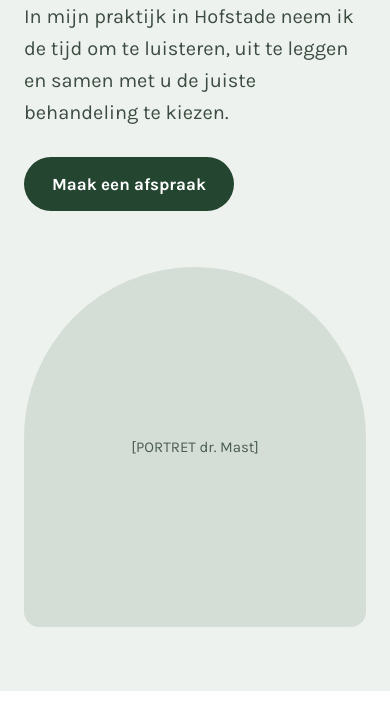
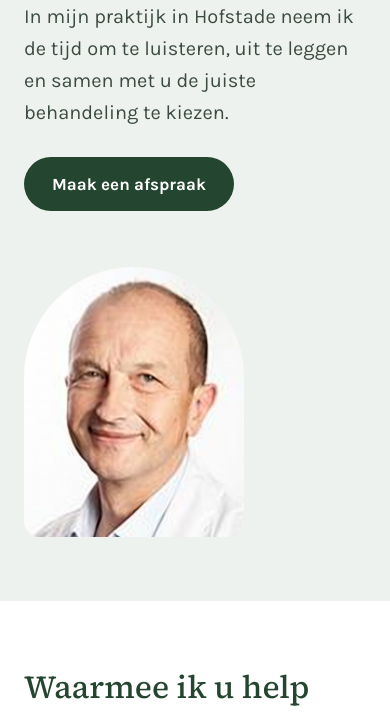
Before and after one commit to guillaumemast1-a11y/Website-Mast, a plain HTML site: page index.html in a window 390 px wide. Shown: the part 347-1069 px from the top of the page. Drawn offline with Linux system fonts and the light colour scheme.

Commit message:
Portretfoto toegevoegd, kleiner formaat

```diff
--- a/index.html
+++ b/index.html
@@ -48,7 +48,7 @@
   .hero-text { flex: 1 1 520px; display: flex; flex-direction: column; gap: 28px; align-items: flex-start; }
   h1 { margin: 0; font-family: var(--serif); font-size: clamp(40px, 6vw, 64px); line-height: 1.04; font-weight: 500; color: var(--accent); }
   .lead { margin: 0; font-size: 20px; line-height: 1.6; color: var(--muted); max-width: 560px; }
-  .portrait { flex: 1 1 320px; height: 460px; border-radius: 220px 220px 20px 20px; background: var(--photo); display: flex; align-items: center; justify-content: center; color: var(--soft); font-size: 15px; overflow: hidden; }
+  .portrait { flex: 0 1 280px; height: 340px; margin-left: auto; border-radius: 140px 140px 20px 20px; background: var(--photo); display: flex; align-items: center; justify-content: center; color: var(--soft); font-size: 15px; overflow: hidden; }
   .portrait img { width: 100%; height: 100%; object-fit: cover; }
 
   /* Zorg */
@@ -86,7 +86,7 @@
   @media (max-width: 640px) {
     nav { gap: 18px; font-size: 15px; }
     .hero { padding-bottom: 64px; }
-    .portrait { height: 360px; }
+    .portrait { flex-basis: 220px; height: 270px; margin-left: 0; }
     .zorg .wrap, .over, .bezoek .wrap { padding-top: 64px; padding-bottom: 64px; }
     h2 { font-size: 32px; }
   }
@@ -112,8 +112,8 @@
       <a href="https://www.mtc-it4.be/patient/index.html#/appointments/day/bjNkcWkyQmFRMkpDVTRFNndleFgzSzRwRFR3blpLVFROa2xUY3oyd1JUSFpoa29hSHJKcmFOMEg1Zm5tZVdQTw==" class="btn btn-solid" target="_blank" rel="noopener">Maak een afspraak</a>
     </div>
     <div class="portrait">
-      <!-- Vervang door: <img src="portret.jpg" alt="Dr. Philippe Mast"> -->
-      [PORTRET dr. Mast]
+      <img src="portret.jpg" alt="Dr. Philippe Mast, uroloog">
+
     </div>
   </section>
 
```
Also changed, not shown: portret.jpg (added).
